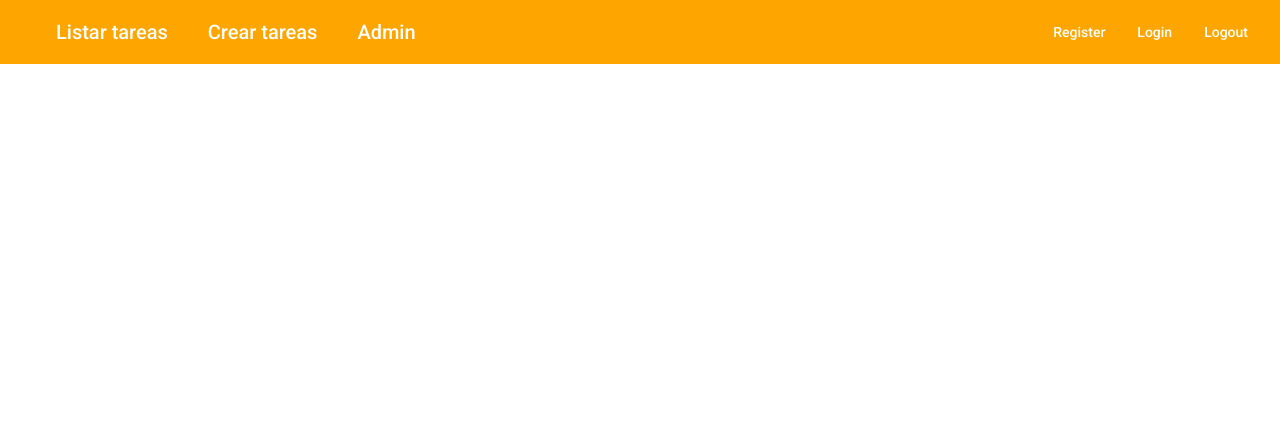
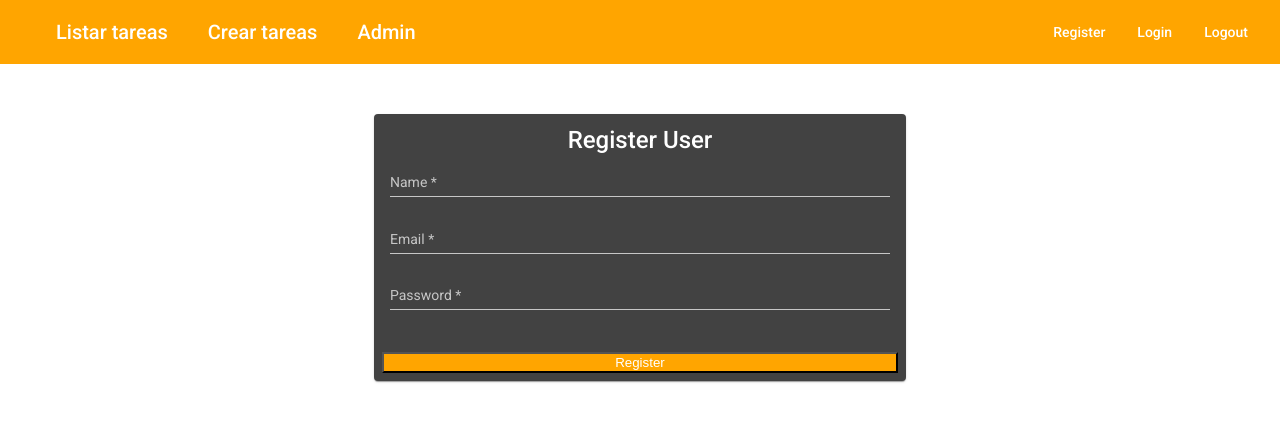
Before and after one commit to smercadog14/BC_Accenture_Semana4_Reto1, an Angular app in the folder frontend/: page /register in a window 1280 px wide. Before the commit this address led to /. Shown: the top 422 px of the page. Built offline with nearby package versions, Linux system fonts and the light colour scheme.

Commit message:
add register module

```diff
--- a/frontend/src/app/app-routing.module.ts
+++ b/frontend/src/app/app-routing.module.ts
@@ -31,7 +31,7 @@
     component: LoginComponent,
   },
   {
-    path: 'regiser',
+    path: 'register',
     component: RegisterComponent,
   },
   {
--- a/frontend/src/app/home/register/register.component.css
+++ b/frontend/src/app/home/register/register.component.css
@@ -0,0 +1,30 @@
+.container {
+  display: flex;
+  flex-direction: column;
+}
+
+.button {
+  width: 100%;
+}
+
+.card {
+  min-width: 150px;
+  max-width: 500px;
+  width: 100%;
+}
+
+.form {
+  display: flex;
+  justify-content: center;
+  align-items: center;
+  padding: 50px;
+}
+
+mat-card-title {
+  text-align: center;
+}
+
+.colorButton {
+  background-color: #ffa500;
+  color: #ffffff;
+}
--- a/frontend/src/app/home/register/register.component.html
+++ b/frontend/src/app/home/register/register.component.html
@@ -1 +1,76 @@
-<p>register works!</p>
+<div class="form">
+  <mat-card class="card">
+    <mat-card-title> Register User </mat-card-title>
+    <div class="col-12 col-lg-12" *ngIf="successMessage">
+      <div class="alert alert-success alert-dismissible" role="alert">
+        <div class="alert-message">
+          {{ successMessage }}
+        </div>
+        <button
+          type="button"
+          class="close"
+          (click)="closeX()"
+          data-dimiss="alert"
+          aria-label="Close"
+        >
+          <span aria-hidden="true"> X</span>
+        </button>
+      </div>
+    </div>
+    <div class="col-12 col-lg-12" *ngIf="errorMessage">
+      <div class="alert alert-danger alert-dismissible" role="alert">
+        <div class="alert-message">
+          {{ errorMessage }}
+        </div>
+        <button
+          type="button"
+          class="close"
+          (click)="closeX()"
+          data-dimiss="alert"
+          aria-label="Close"
+        >
+          <span aria-hidden="true"> X</span>
+        </button>
+      </div>
+    </div>
+
+    <!--Formulario de Registro-->
+    <mat-card-content>
+      <div class="container">
+        <mat-form-field>
+          <input
+            [(ngModel)]="registerData.name"
+            matInput
+            placeholder="Name"
+            required
+          />
+        </mat-form-field>
+        <mat-form-field>
+          <input
+            [(ngModel)]="registerData.email"
+            matInput
+            placeholder="Email"
+            required
+          />
+        </mat-form-field>
+        <mat-form-field>
+          <input
+            [(ngModel)]="registerData.password"
+            matInput
+            placeholder="Password"
+            required
+          />
+        </mat-form-field>
+      </div>
+    </mat-card-content>
+    <mat-card-actions>
+      <button
+        (click)="registerUser()"
+        class="button colorButton"
+        mat.raised.button
+      >
+        Register
+      </button>
+    </mat-card-actions>
+  </mat-card>
+</div>
--- a/frontend/src/app/home/register/register.component.ts
+++ b/frontend/src/app/home/register/register.component.ts
@@ -1,15 +1,59 @@
 import { Component, OnInit } from '@angular/core';
-
+import { AuthService } from '../../services/auth.service';
+import { Router } from '@angular/router';
 @Component({
   selector: 'app-register',
   templateUrl: './register.component.html',
-  styleUrls: ['./register.component.css']
+  styleUrls: ['./register.component.css'],
 })
 export class RegisterComponent implements OnInit {
+  public registerData: any;
+  public successMessage: String;
+  public errorMessage: String;
 
-  constructor() { }
-
-  ngOnInit(): void {
+  constructor(private auth: AuthService, private router: Router) {
+    this.registerData = {};
+    this.successMessage = '';
+    this.errorMessage = '';
   }
 
+  ngOnInit(): void {}
+
+  registerUser() {
+    if (
+      !this.registerData.name ||
+      !this.registerData.email ||
+      !this.registerData.password
+    ) {
+      console.log('Failed: Process: Incomplete data');
+      this.errorMessage = 'Failed: Process: Incomplete data';
+      this.closeAlert();
+      this.registerData = {};
+    } else {
+      this.auth.registerUser(this.registerData).subscribe(
+        (res) => {
+          console.log(res);
+          this.successMessage = 'Register user: Sucessfull';
+          this.closeAlert();
+          this.registerData = {};
+        },
+        (err) => {
+          console.log(err);
+          this.errorMessage = err.error;
+          this.closeAlert();
+          this.registerData = {};
+        }
+      );
+    }
+  }
+  closeAlert() {
+    setTimeout(() => {
+      this.successMessage = '';
+      this.errorMessage = '';
+    }, 6000);
+  }
+  closeX() {
+    this.successMessage = '';
+    this.errorMessage = '';
+  }
 }
--- a/frontend/src/app/services/auth.service.ts
+++ b/frontend/src/app/services/auth.service.ts
@@ -1,9 +1,15 @@
 import { Injectable } from '@angular/core';
-
+import { HttpClient } from '@angular/common/http';
+import { environment } from '../../environments/environment';
 @Injectable({
-  providedIn: 'root'
+  providedIn: 'root',
 })
 export class AuthService {
-
-  constructor() { }
+  private env: String;
+  constructor(private http: HttpClient) {
+    this.env = environment.APP_URL;
+  }
+  registerUser(user: any) {
+    return this.http.post(this.env + 'user/registerUser', user);
+  }
 }
```
Also changed, not shown: frontend/src/app/app.module.ts (+12 -6 lines).
